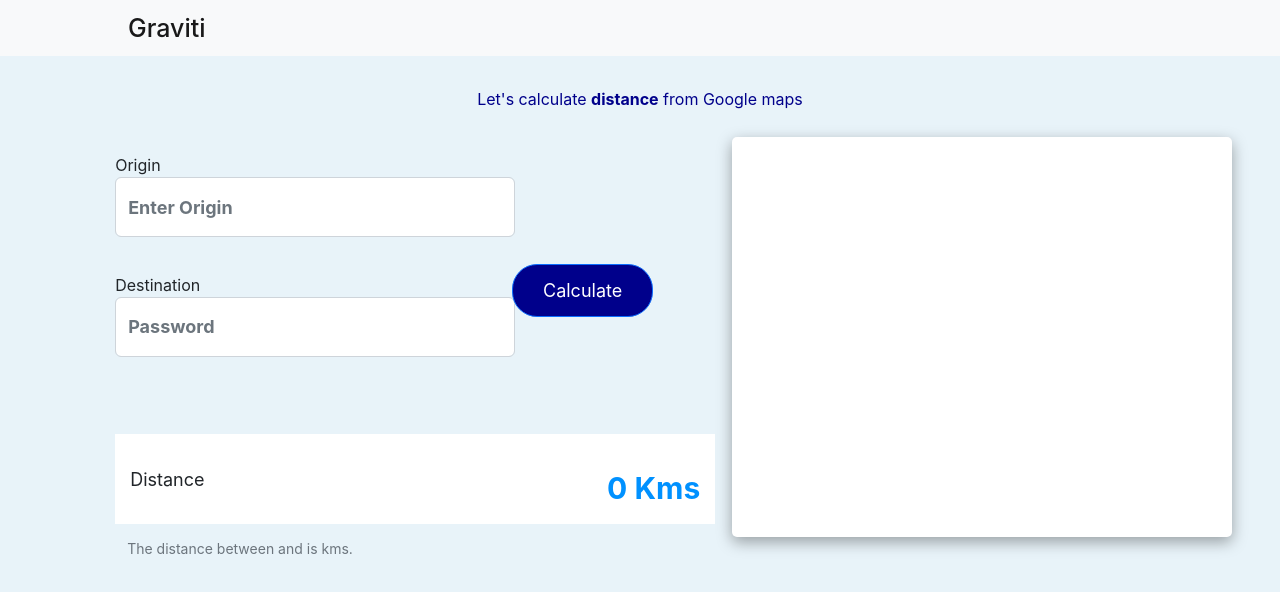
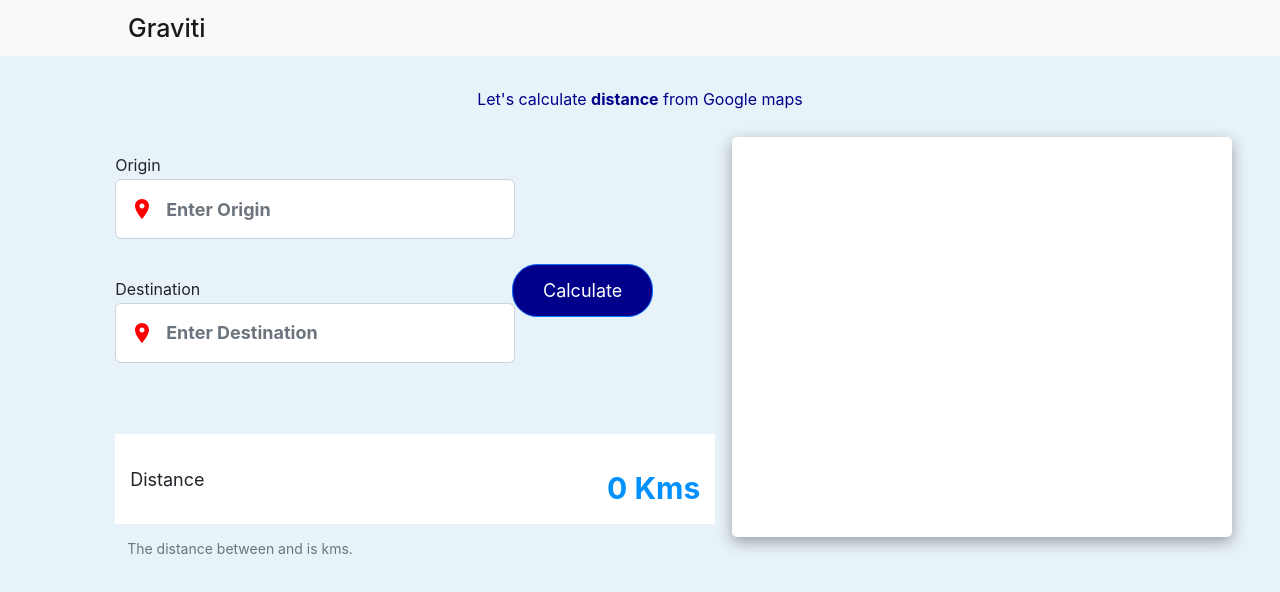
Before and after one commit to SurabhiSuresh22/graviti-map, a React (Create React App) app: page / in a window 1280 px wide. Shown: the top 592 px of the page. Built offline with nearby package versions, Linux system fonts and the light colour scheme.

Commit message:
icons setup

```diff
--- a/package.json
+++ b/package.json
@@ -3,6 +3,10 @@
   "version": "0.1.0",
   "private": true,
   "dependencies": {
+    "@emotion/react": "^11.9.0",
+    "@emotion/styled": "^11.8.1",
+    "@mui/icons-material": "^5.8.2",
+    "@mui/material": "^5.8.2",
     "@testing-library/jest-dom": "^5.16.4",
     "@testing-library/react": "^13.3.0",
     "@testing-library/user-event": "^13.5.0",
--- a/src/components/Form.js
+++ b/src/components/Form.js
@@ -1,6 +1,7 @@
 import React from 'react'
 import './Forms.css'
 import Map from './Map'
+import LocationOnIcon from '@mui/icons-material/LocationOn';
 
 const Form = () => {
 return (
@@ -9,16 +10,22 @@ return (
         <form className='col-md-6'>
             <div className="div1">
                 <div className="form-group">
-                    <label for="">Origin</label>
-                    <input type="text" class="form-control" placeholder="Enter Origin"/>
+                    <label htmlFor="origin">Origin</label>
+                    <div className="form-input">
+                        <span className='icon'><LocationOnIcon style={{color: 'red'}}/></span>
+                        <input type="text" className="form-control" id='origin' placeholder="Enter Origin"/>
+                    </div>
                 </div>
                 <div className="form-group">
-                    <label for="exampleInputPassword1">Destination</label>
-                    <input type="text" class="form-control" id="exampleInputPassword1" placeholder="Password"/>
+                    <label htmlFor="destination">Destination</label>
+                    <div className="form-input">
+                        <span className='icon'><LocationOnIcon style={{color: 'red'}}/></span>
+                        <input type="text" className="form-control" id="destination" placeholder="Enter Destination"/>
+                    </div>
                 </div>
             </div>
             <div className="div2">
-                <button type="submit" class="btn btn-primary">Calculate</button>
+                <button type="submit" className="btn btn-primary">Calculate</button>
             </div>
         </form>
 
@@ -30,7 +37,7 @@ return (
         <div  className="display">
             <p><span className='text'>Distance</span><span className='distance'>0 Kms</span></p>
         </div>
-        <small class="form-text text-muted">The distance between <span style={{fontWeight: 'bold'}}>{}</span> and <span style={{fontWeight: 'bold'}}>{}</span> is <span style={{fontWeight: 'bold'}}>{}</span> kms.</small>
+        <small className="form-text text-muted">The distance between <span style={{fontWeight: 'bold'}}>{}</span> and <span style={{fontWeight: 'bold'}}>{}</span> is <span style={{fontWeight: 'bold'}}>{}</span> kms.</small>
         </div>
     </div>
 )
--- a/src/components/Forms.css
+++ b/src/components/Forms.css
@@ -1,5 +1,6 @@
 input{
     width: 400px !important;
+    padding-left: 50px  !important;
     height: 60px !important;
     font-weight: bold !important;
     font-size: large !important;
@@ -61,3 +62,19 @@ small{
     top: 10%;
     right: 2%;
 }
+.form-input{
+    position: relative;
+    display: flex;
+    align-items: center;
+    width: 100%;
+    margin: 2px 0;
+}
+.icon{
+    position: absolute;
+    left: 15px;
+    display: flex;
+    align-items: center;
+    justify-content: center;
+    font-size: large;
+    color: rgb(0, 145, 255);
+}
```
Also changed, not shown: 1 other file (tests, documents, lock files or other folders).
